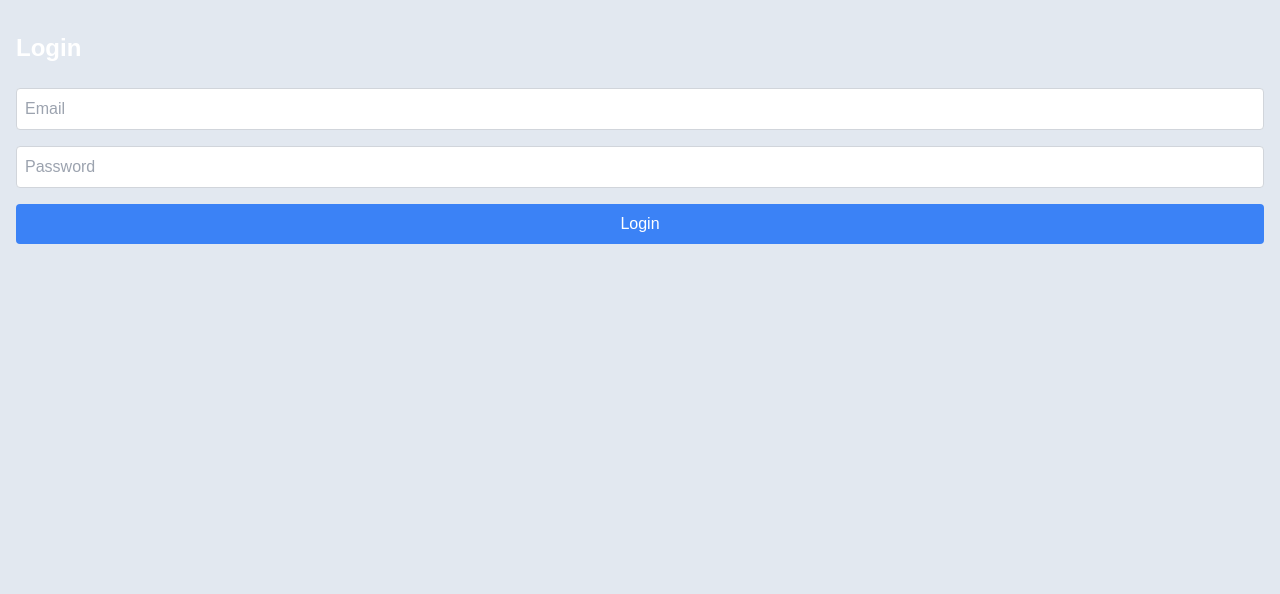
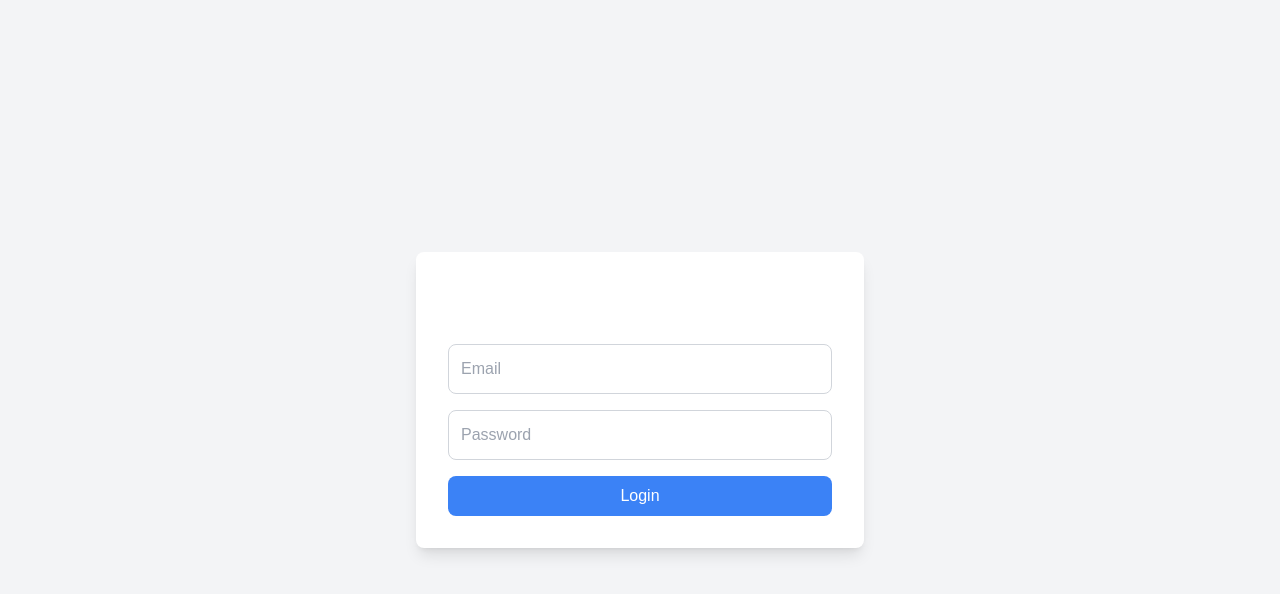
Before and after one commit to TulaibAhmedSidd/CommittieApp, a Next.js app: page /login in a window 1280 px wide. Shown: the top 594 px of the page. Built offline with nearby package versions, Linux system fonts and the light colour scheme.

Commit message:
Admin guide

```diff
--- a/app/login/page.tsx
+++ b/app/login/page.tsx
@@ -44,38 +44,56 @@ export default function LoginPage() {
     if (!token) {
       // router.push("/login");  // Redirect to login page if no token
     } else {
-      router.push("/userDash");  // Redirect to login page if no token
+      router.push("/userDash"); // Redirect to login page if no token
     }
   }, []);
   return (
-    <div className="container mx-auto px-4 py-8">
-      <h1 className="text-2xl font-bold mb-6">Login</h1>
+    <div className="flex items-center justify-center min-h-screen bg-gray-100">
+      <div className="bg-white p-8 rounded-lg shadow-lg w-full max-w-md">
+        <h1 className="text-3xl font-semibold text-center mb-6">Login</h1>
         <form onSubmit={handleLogin} className="space-y-4">
-        {error && <div className="text-red-500">{error}</div>}
+          {error && <div className="text-red-500 text-center">{error}</div>}
+
+          <div>
             <input
               type="email"
               value={email}
               onChange={(e) => setEmail(e.target.value)}
               placeholder="Email"
-          className="p-2 w-full border border-gray-300 rounded"
+              className="p-3 w-full border border-gray-300 rounded-lg focus:ring-2 focus:ring-blue-500"
               required
             />
+          </div>
+
+          <div>
             <input
               type="password"
               value={password}
               onChange={(e) => setPassword(e.target.value)}
               placeholder="Password"
-          className="p-2 w-full border border-gray-300 rounded"
+              className="p-3 w-full border border-gray-300 rounded-lg focus:ring-2 focus:ring-blue-500"
               required
             />
+          </div>
+
           <button
             type="submit"
-          className="bg-blue-500 text-white px-4 py-2 rounded w-full hover:bg-blue-600"
+            className="bg-blue-500 text-white px-4 py-2 rounded-lg w-full hover:bg-blue-600 focus:outline-none focus:ring-2 focus:ring-blue-500"
             disabled={loading}
           >
             {loading ? "Logging in..." : "Login"}
           </button>
+
+          {/* <div className="text-center mt-4">
+            <a
+              href="/forgot-password"
+              className="text-sm text-blue-500 hover:underline"
+            >
+              Forgot your password?
+            </a>
+          </div> */}
         </form>
+      </div>
     </div>
   );
 }
```
Lines whose indentation alone changed are shown as unchanged.
